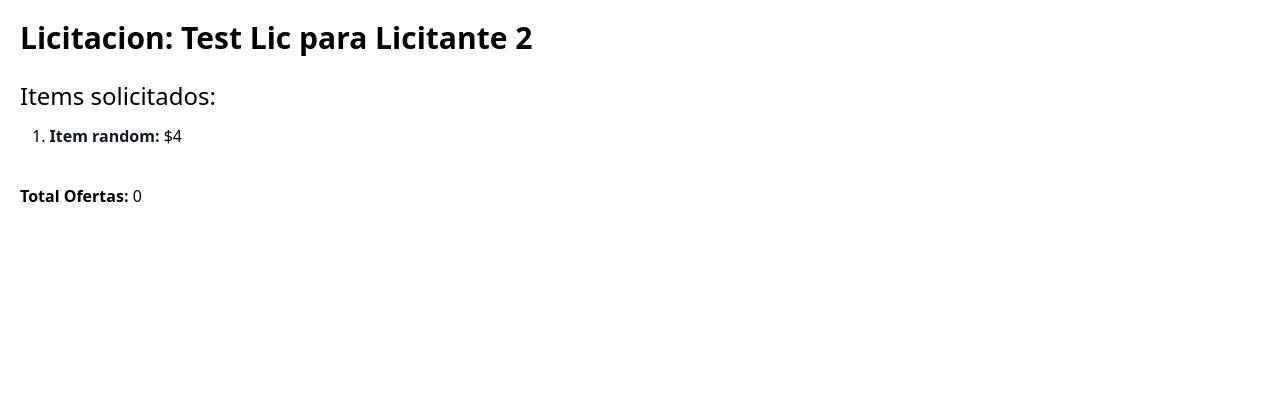
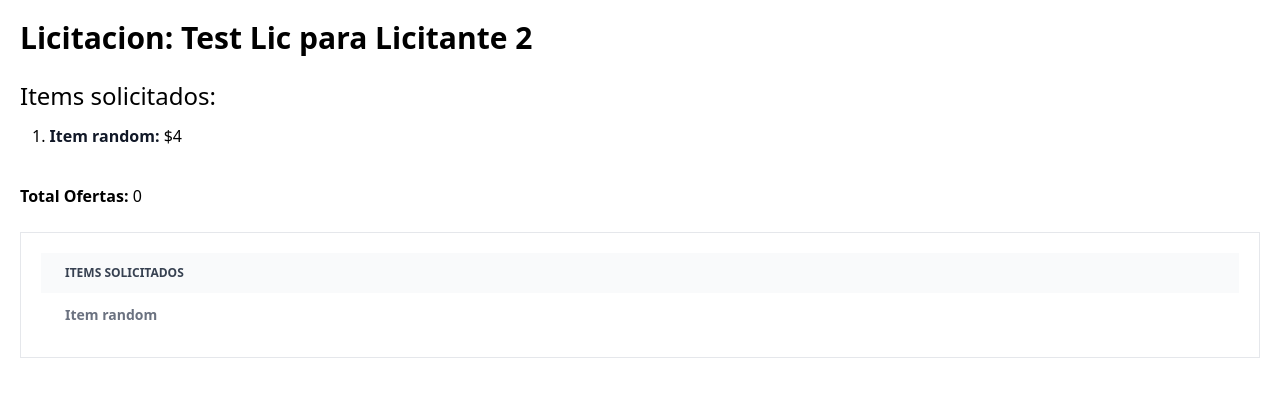
Before and after one commit to Paolovg95/users-management, a Django app: page /licitacion/2/ in a window 1280 px wide. Shown: the top 397 px of the page. Run offline with Django 4.2, Linux system fonts and the light colour scheme; a user stored in the database is signed in; data comes from the database, SQL or seed files in the repository; both versions use the stored data as it was after the commit; lists and menus that the app fills with data are empty; style sheets or scripts are compiled from the project's sources; some libraries are stand-ins or nearby versions.

Commit message:
Refactor view detail to store offers per item in a dictionary to render in template

```diff
--- a/licitaciones/views.py
+++ b/licitaciones/views.py
@@ -38,15 +38,16 @@ def view_licitacion(request, id=None):
             data['items_solicitados'] = items_solicitados
             ofertas = licitacion.oferta_set.all()
             items_per_offer = {}
-            for oferta in ofertas:
-                items_per_offer[oferta] = {}
-                for item in items_solicitados:
-                    oferta_item = oferta.ofertaitem_set.filter(licitacion_item=item).select_related("licitacion_item")
+            for item in licitacion.licitacionitem_set.all():
+                items_per_offer[item.nombre] = {}
+                for oferta in ofertas:
+                    oferta_item = oferta.ofertaitem_set.filter(licitacion_item=item)
                     if oferta_item:
-                        items_per_offer[oferta].update({item.nombre:oferta_item[0].price})
+                        items_per_offer[item.nombre].update({oferta.empresa.nombre: oferta_item[0].price})
                     else:
-                        items_per_offer[oferta].update({item.nombre:None })
+                        items_per_offer[item.nombre].update({oferta.empresa.nombre:None})
                     # OFERTANTE of OFERTA only
+            print(items_per_offer)
             data['items_per_offer'] = items_per_offer
 
             oferta = licitacion.oferta_set.filter(empresa=user.userprofile.empresa).first()
--- a/templates/read_licitacion_detail.html
+++ b/templates/read_licitacion_detail.html
@@ -52,6 +52,7 @@
       </table>
     </div>
   {% endif %}
+
   {% if items_per_offer %}
     <div class="p-5 border">
       <div class="relative overflow-x-auto">
@@ -61,22 +62,22 @@
                 <th scope="col" class="px-6 py-3">
                   Items solicitados
                 </th>
-                {% for key in items_per_offer %}
+                {% for oferta in licitacion.oferta_set.all %}
                   <th scope="col" class="px-6 py-3">
-                    {{ key.empresa }}
+                    {{ oferta.empresa }}
                   </th>
                 {% endfor %}
               </tr>
             </thead>
             <tbody>
-              {% for item in items_per_offer %}
-                <tr class="bg-white border-b dark:bg-gray-800 dark:border-gray-700">
-                  <th scope="row" class="px-6 py-4 font-medium text-gray-900 whitespace-nowrap dark:text-white">
-                      {{ item }}
+              {% for item in items_per_offer.items %}
+                <tr>
+                  <th class="px-6 py-3">
+                    {{ item.0 }}
                   </th>
-                  {% for key, value in item.1.items %}
-                    <td>
-                      {{value}}
+                  {% for key, pricing in item.1.items %}
+                    <td class="px-6 py-3">
+                      ${{ pricing }}
                     </td>
                   {% endfor %}
                 </tr>
```
Also changed, not shown: db.sqlite3.
